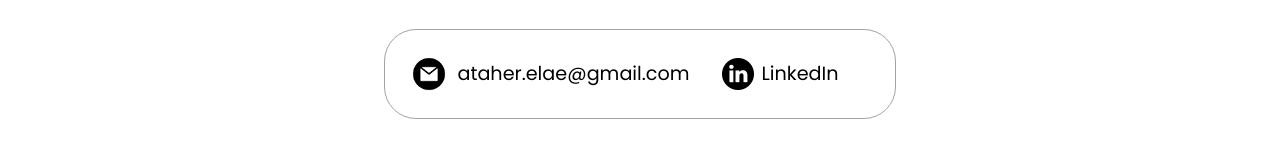
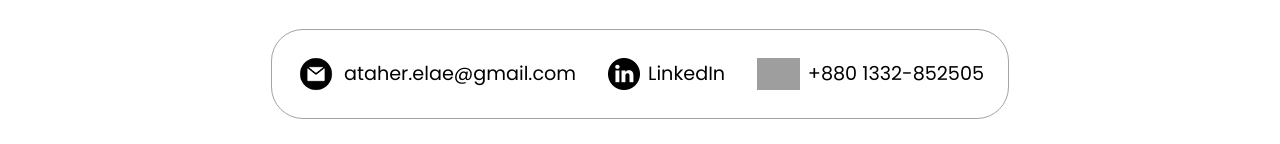
Before and after one commit to ataher-ali/portfolio, a plain HTML site: page index.html in a window 1280 px wide. Shown: the part 4058-4202 px from the top of the page. Drawn offline with Linux system fonts and the light colour scheme; grey boxes are pictures that could not be loaded.

Commit message:
Update index.html

```diff
--- a/index.html
+++ b/index.html
@@ -414,13 +414,15 @@ On the social side, I served as a facilitator for The Hunger Project and as a Di
           />
           <p><a href="https://www.linkedin.com/in/ataher-ali/">LinkedIn</a></p>
         </div>
-
-          <div class="contact-info-container">
-          <img src='https://i.postimg.cc/QVFngn9j/whatsapp.png' border='0' alt='whatsapp
+        <div class="contact-info-container">
+          <img
+            src="https://i.postimg.cc/QVFngn9j/whatsapp.png"
+            alt="WhatsApp icon"
             class="icon contact-icon"
           />
-          <p><a href="https://wa.me/+880 1332-852505">+880 1332-852505</a></p>
+          <p><a href="https://wa.me/+8801332852505">+880 1332-852505</a></p>
         </div>
+
 
       </div>
     </section>
```
